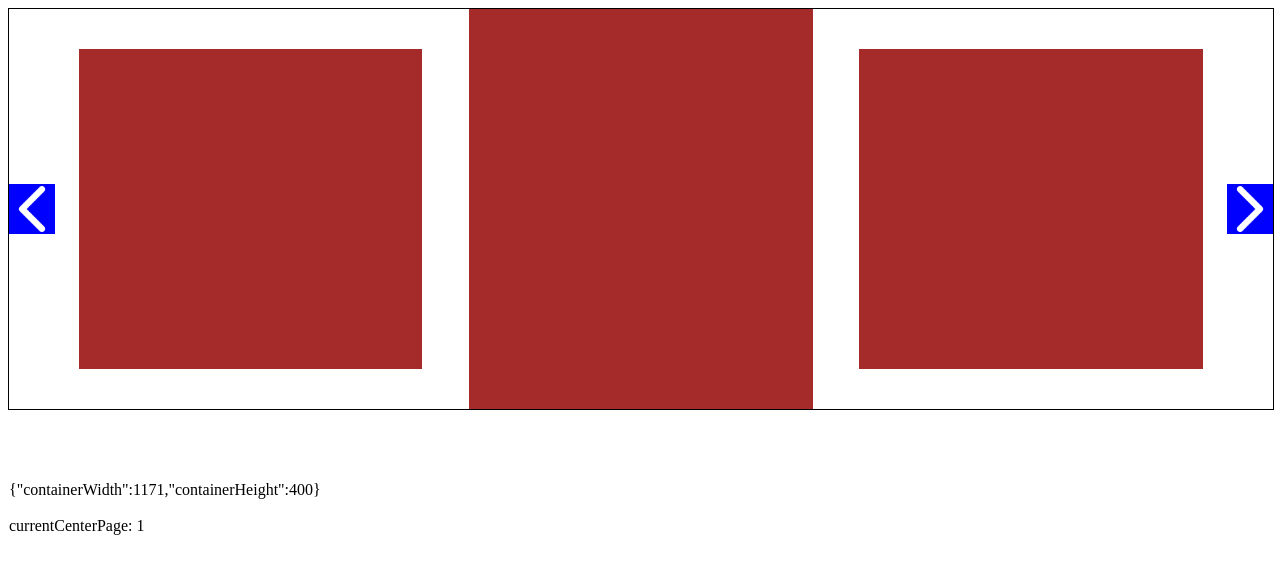
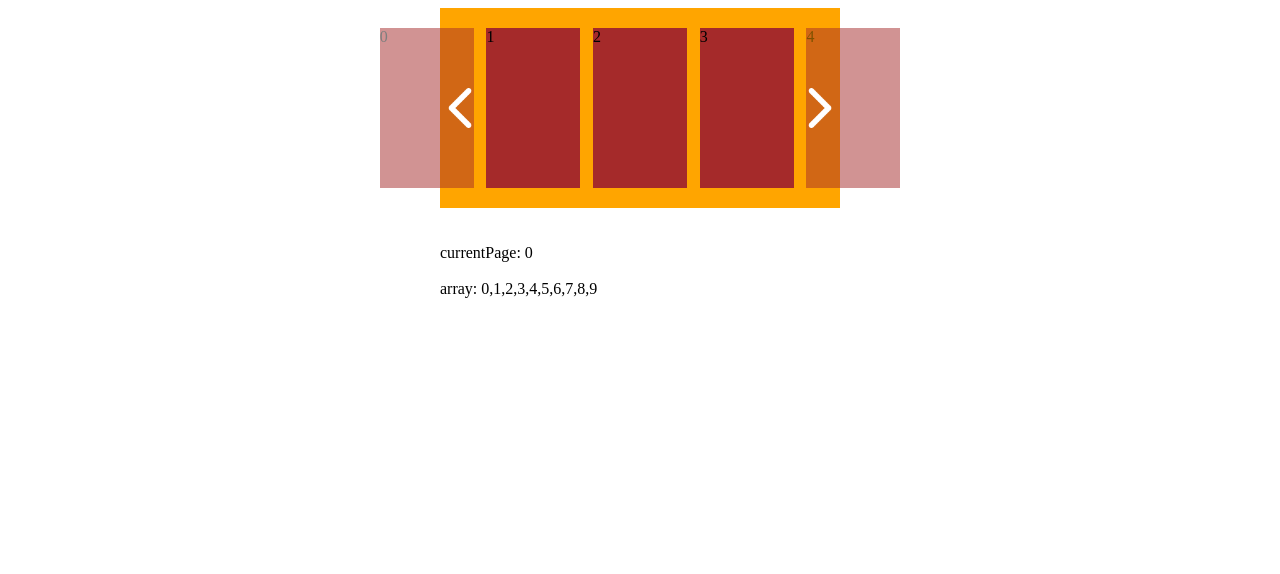
Before and after one commit to violaocatolico/cifras, a React (Create React App) app: page / in a window 1280 px wide. Shown: the top 574 px of the page. Built offline with nearby package versions, Linux system fonts and the light colour scheme.

Commit message:
Checkpoint

```diff
--- a/src/app/components/carousel.js
+++ b/src/app/components/carousel.js
@@ -1,12 +1,15 @@
 import React, { useState, useLayoutEffect, useRef } from "react";
 import styled from 'styled-components';
 
+const shownItems = 3;
+const animTime = 0.5;
 
 const PageExample = styled.div`
   position: relative;
-  width: 100%;
-  height: 50vh;
-  border: solid 1px black;
+  margin: 0 auto;
+  width: 400px;
+  height: 200px;
+  background-color: orange;
 `;
 
 const Container = styled.div`
@@ -20,7 +23,9 @@ const SlidersContainer = styled.div`
   align-items: center;
   width: 100%;
   height: 100%;
-  overflow: hidden;
+
+  /* trocar para hidden */
+  overflow: visible;
   position: relative;
 `;
 
@@ -31,10 +36,6 @@ const SlidersTrack = styled.div`
   height: 100%;
   overflow: visible;
   position: absolute;
-  transition: left .5s;
-
-  /* Altera a posição do sliders tracker */
-  left: ${props => props.slidersTrackCssLeft}px;
 `;
 
 const SlidePage = styled.div`
@@ -44,17 +45,22 @@ const SlidePage = styled.div`
   width: ${props => props.pageSize}px;
   height: 80%;
   margin: ${props => props.marginSize}px ${props => props.marginSize}px;
-  transition: height .5s;
+  transition: height ${() => `${animTime}`}s, left ${() => `${animTime}`}s, opacity 0.5s;
 
   &.currentCenterPage {
     height: 100%;
   }
+
+  /* Altera a posição */
+  left: ${props => props.pageCss.left}px;
+  opacity: ${props => props.pageCss.opacity};
+  position: absolute;
 `;
 
 const Arrow = styled.a`
+  z-index: 99;
   width: 50px;
   height: 50px;
-  background-color: blue;
   background-size: contain;
   background-repeat: no-repeat;
   background-position: center;
@@ -72,7 +78,7 @@ const Carousel = () => {
   const slidersContainerRef = useRef(null);
 
   // Começa com a segunda página do array centralizada
-  const [currentCenterPage, setCurrentCenterPage] = useState(1);
+  const [currentPage, setCurrentPage] = useState(0);
 
   const [dimensions, setDimensions] = useState({
     containerWidth: 0,
@@ -95,46 +101,73 @@ const Carousel = () => {
   const marginSize = containerSize * 0.02;
   const pageSize = (containerSize / 3) - (marginSize * 2);
 
-  const array = [1, 2, 3, 4, 5, 6, 7, 8, 9, 10];
+  const [array, setArray] = useState([0, 1, 2, 3, 4, 5, 6, 7, 8, 9]);
 
   return (
     <PageExample>
       <Container>
         <ArrowLeft href="#" onClick={(e) => {
           e.preventDefault();
-          setCurrentCenterPage(currentCenterPage - 1);
+
+          if (currentPage === 0) {
+            setCurrentPage(4);
+          } else {
+            setCurrentPage(currentPage - 1);
+          }
+
         }} />
         <SlidersContainer ref={slidersContainerRef} dimensions={dimensions}>
-          <SlidersTrack slidersTrackCssLeft={getSlidersTrackCssLeft(currentCenterPage, (containerSize / 3))}>
-            {
-              array.map((el, index) => (
-                <SlidePage
-                  className={index === currentCenterPage ? "currentCenterPage" : ""}
-                  key={index}
-                  pageSize={pageSize}
-                  marginSize={marginSize}
-                />
-              ))
-            }
+          <SlidersTrack>
+
+            <SlidePage pageCss={pageCss(0, currentPage, (containerSize / 3))} key={0} pageSize={pageSize} marginSize={marginSize}>{array[0]}</SlidePage>
+            <SlidePage pageCss={pageCss(1, currentPage, (containerSize / 3))} key={1} pageSize={pageSize} marginSize={marginSize}>{array[1]}</SlidePage>
+            <SlidePage pageCss={pageCss(2, currentPage, (containerSize / 3))} key={2} pageSize={pageSize} marginSize={marginSize}>{array[2]}</SlidePage>
+            <SlidePage pageCss={pageCss(3, currentPage, (containerSize / 3))} key={3} pageSize={pageSize} marginSize={marginSize}>{array[3]}</SlidePage>
+            <SlidePage pageCss={pageCss(4, currentPage, (containerSize / 3))} key={4} pageSize={pageSize} marginSize={marginSize}>{array[4]}</SlidePage>
+
+
           </SlidersTrack>
         </SlidersContainer>
         <ArrowRight href="#" onClick={(e) => {
           e.preventDefault();
-          setCurrentCenterPage(currentCenterPage + 1);
+
+          if (currentPage === 4) {
+            setCurrentPage(0);
+          } else {
+            setCurrentPage(currentPage + 1);
+          }
         }} />
       </Container>
 
-      <br /><br /><br /><br />
-      {JSON.stringify(dimensions)}
+      <br /><br />
+      { `currentPage: ${currentPage}` }
 
       <br /><br />
-      { `currentCenterPage: ${currentCenterPage}` }
+      { `array: ${array}` }
+
     </PageExample>
   );
 }
 
-const getSlidersTrackCssLeft = (currentCenterPage, pageSize) => {
-  return ((currentCenterPage * pageSize) * -1) + pageSize;
+const getPosition = (currentPage, totalItems, thisPage) => {
+  return (currentPage + totalItems + thisPage) % totalItems;
+}
+
+const getLeftByPosition = (position, pageSize) => {
+  return (pageSize * position) - pageSize;
+}
+
+const pageCss = (thisPage, currentPage, pageSize) => {
+  const leftRightAuxItems = 2;
+  const totalItems = shownItems + leftRightAuxItems;
+
+  let position = getPosition(currentPage, totalItems, thisPage);
+  let left = getLeftByPosition(position, pageSize);
+
+  return {
+    left: left,
+    opacity: (position === 0 || position === 4) ? 0.5 : 1
+  };
 }
 
 export default Carousel;
```
